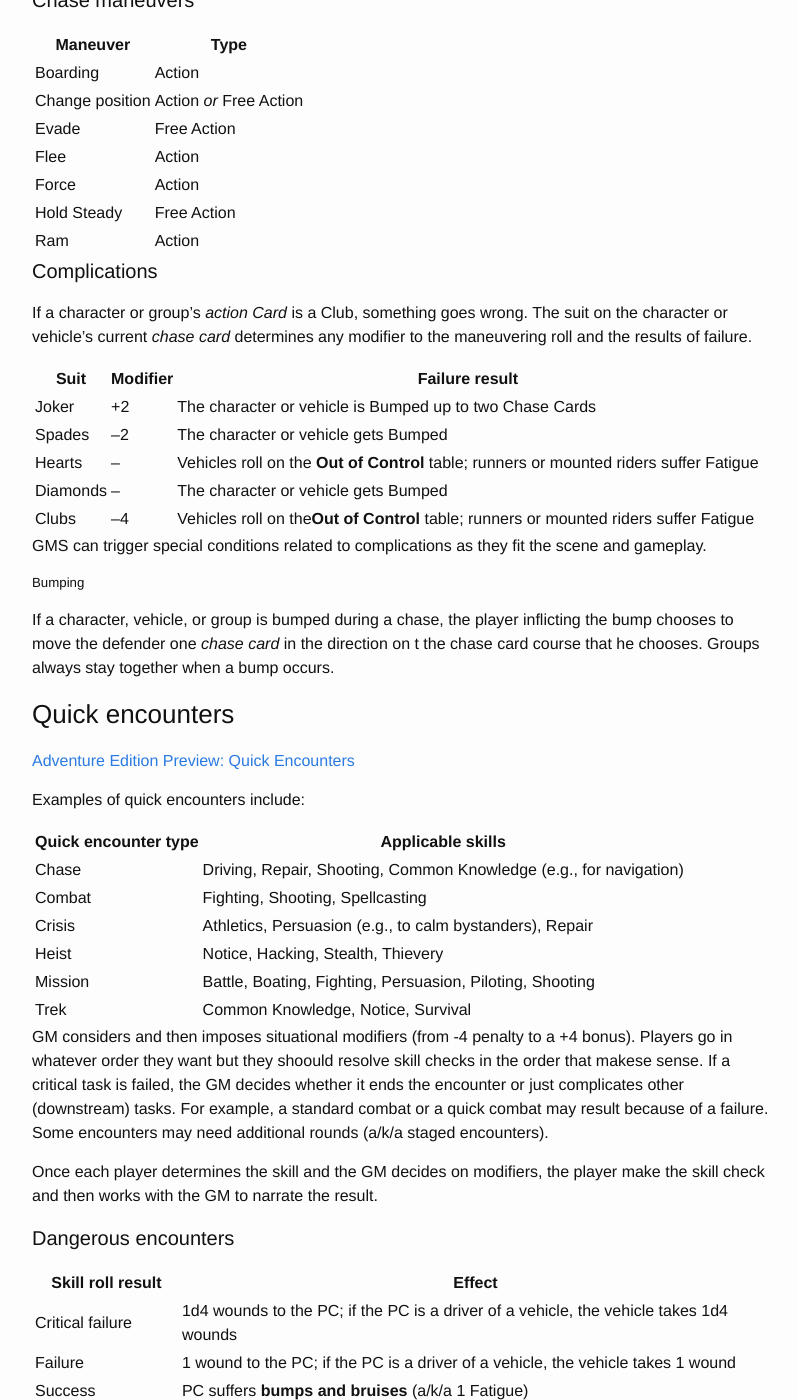
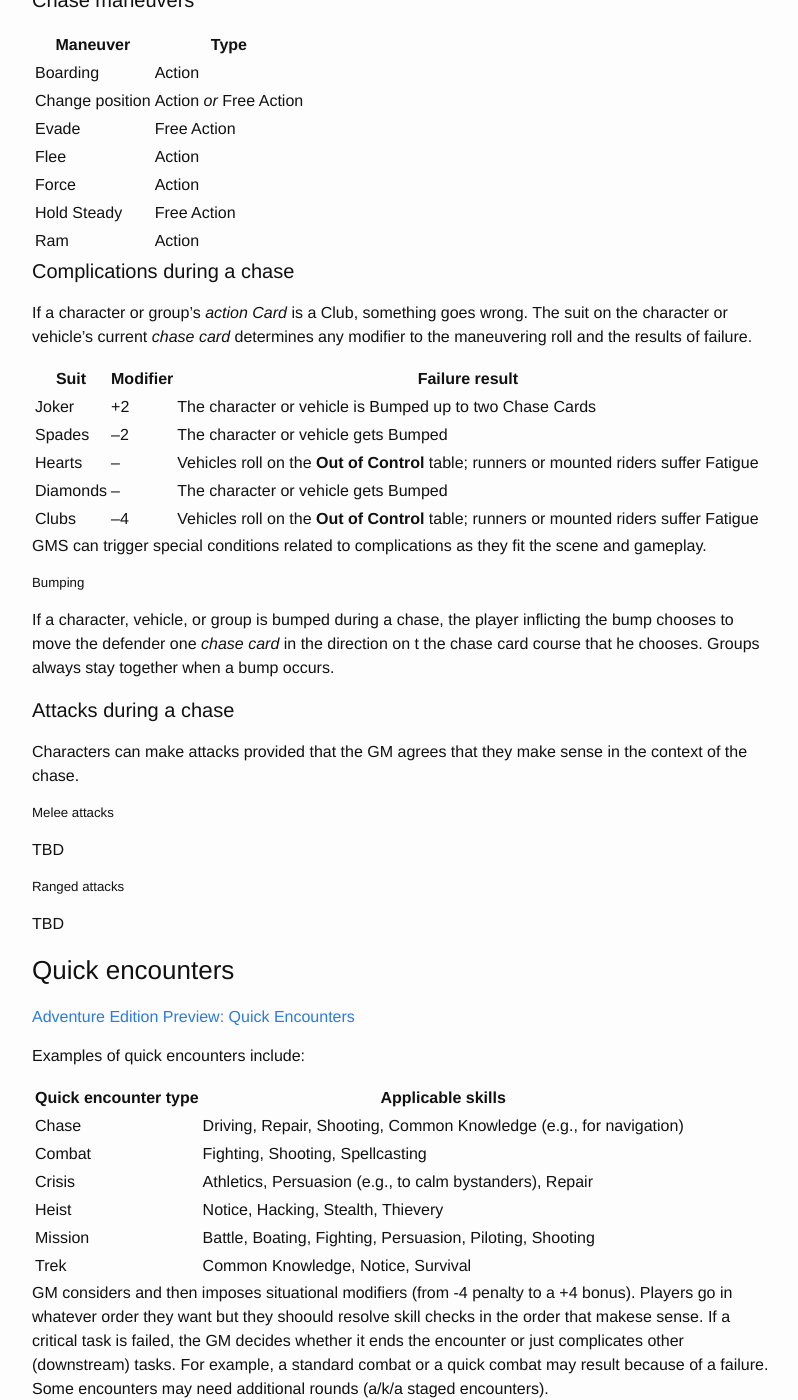
Before and after one commit to achall36/RoxvilleRooster.github.io, a Jekyll site: the page built from swade-rules-summary.md, in a window 1280 px wide and 1400 px high, scrolled down 3097 px. Shown: the whole window, without its empty margins (238-1036 px from the left). Built offline with Jekyll 4.4.1, drawn with Linux system fonts in a browser that asks for light colours.

Commit message:
Update swade-rules-summary.md

```diff
--- a/swade-rules-summary.md
+++ b/swade-rules-summary.md
@@ -134,7 +134,7 @@ A chase ends when the following conditions are true:
 | Ram | Action |
 
 
-#### Complications
+#### Complications during a chase
 
 If a character or group’s _action Card_ is a Club, something goes wrong.
 The suit on the character or vehicle’s current _chase card_ determines any modifier to the maneuvering roll and the results of failure.
@@ -145,7 +145,7 @@ The suit on the character or vehicle’s current _chase card_ determines any mod
 | Spades | –2 | The character or vehicle gets Bumped |
 | Hearts | -- | Vehicles roll on the **Out of Control** table; runners or mounted riders suffer Fatigue |
 | Diamonds | -- | The character or vehicle gets Bumped |
-| Clubs | –4 | Vehicles roll on the**Out of Control** table; runners or mounted riders suffer Fatigue |
+| Clubs | –4 | Vehicles roll on the **Out of Control** table; runners or mounted riders suffer Fatigue |
 
 GMS can trigger special conditions related to complications as they fit the scene and gameplay.
 
@@ -153,6 +153,18 @@ GMS can trigger special conditions related to complications as they fit the scen
 
 If a character, vehicle, or group is bumped during a chase, the player inflicting the bump chooses to move the defender one _chase card_ in the direction on t the chase card course that he chooses.
 Groups always stay together when a bump occurs.
+
+#### Attacks during a chase
+
+Characters can make attacks provided that the GM agrees that they make sense in the context of the chase.
+
+##### Melee attacks
+
+TBD
+
+##### Ranged attacks
+
+TBD
 
 
 ### Quick encounters
```
